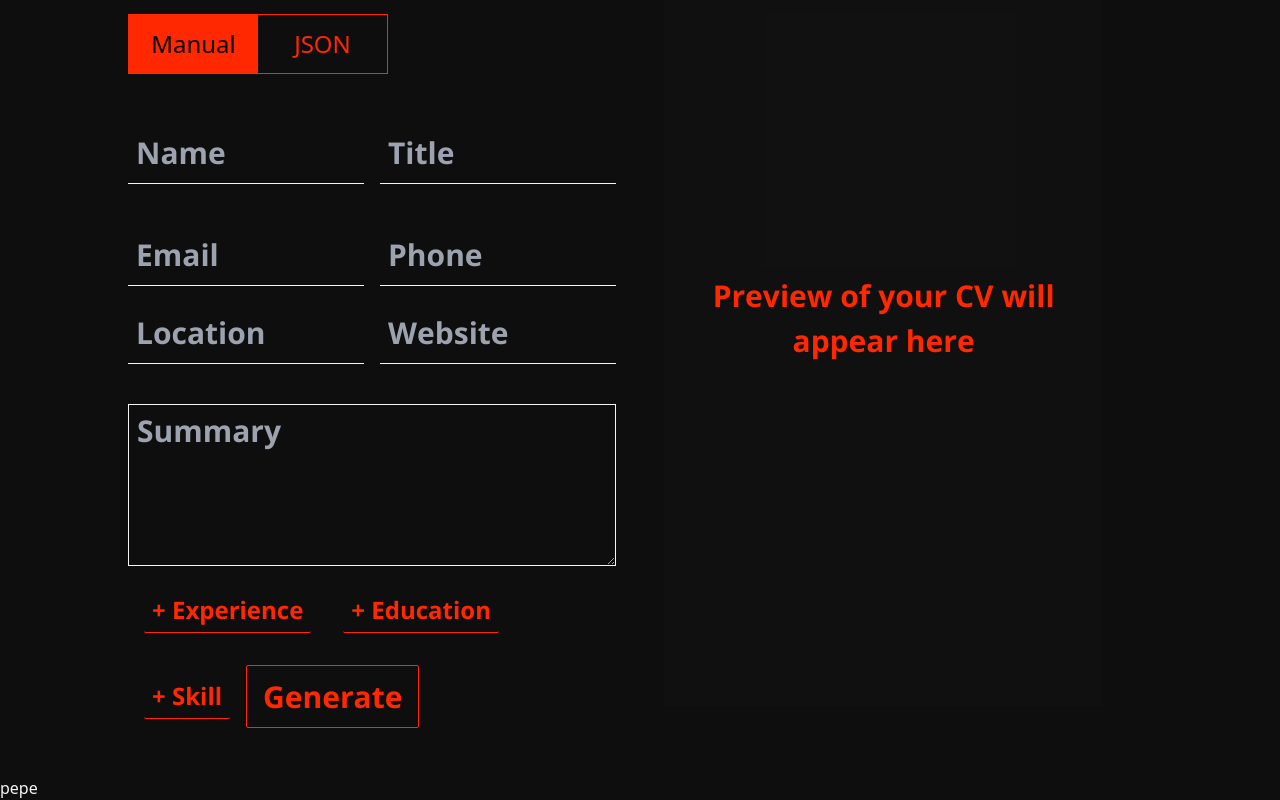
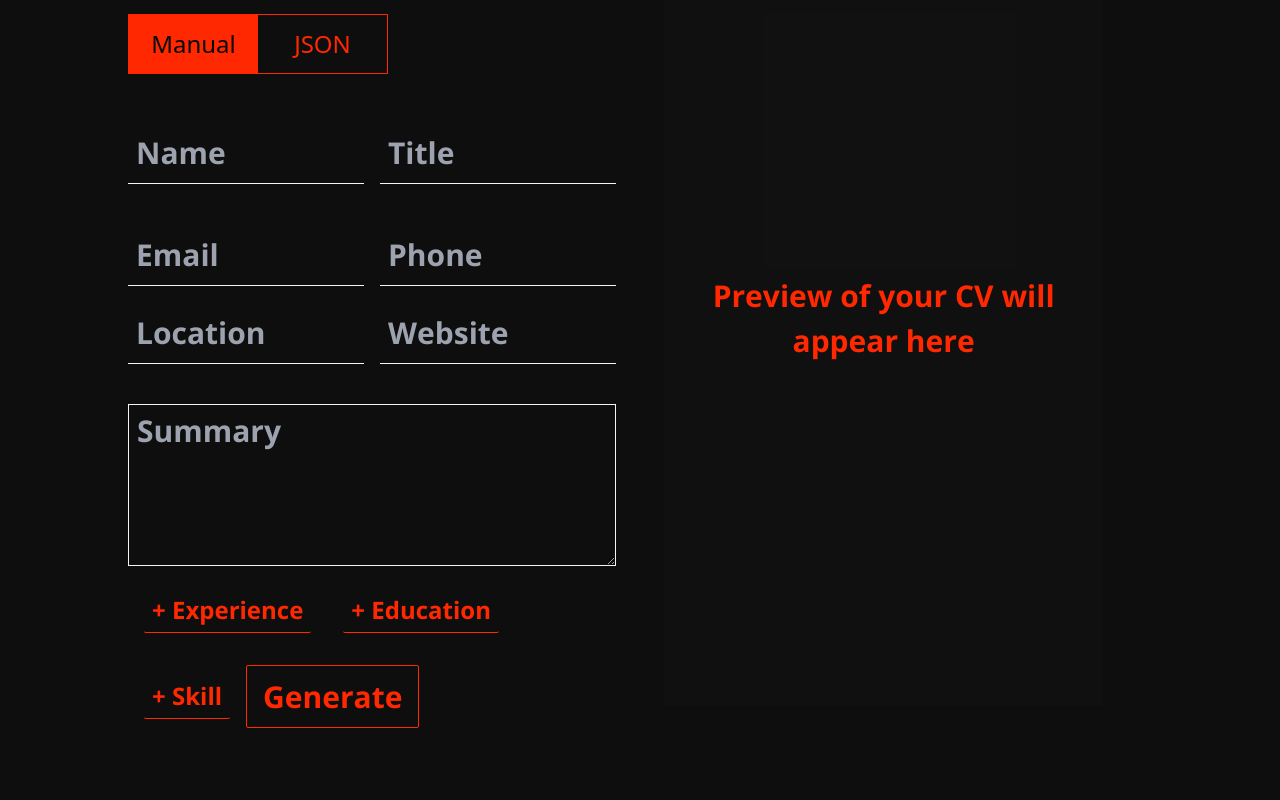
Before and after one commit to Chrisdalbano/hastecv, a Vue app in the folder pdfgen-front/: page / in a window 1280 px wide. Shown: the part 241-1041 px from the top of the page. After the commit the page ends 1017 px from the top, so only its background shows below. Built offline with nearby package versions, Linux system fonts and the light colour scheme.

Commit message:
fixed typo in app.vue

```diff
--- a/pdfgen-front/src/App.vue
+++ b/pdfgen-front/src/App.vue
@@ -1,7 +1,6 @@
 <template>
   <AppHeader />
   <router-view></router-view>
-  <p>pepe</p>
 </template>
 
 <script setup>
```
